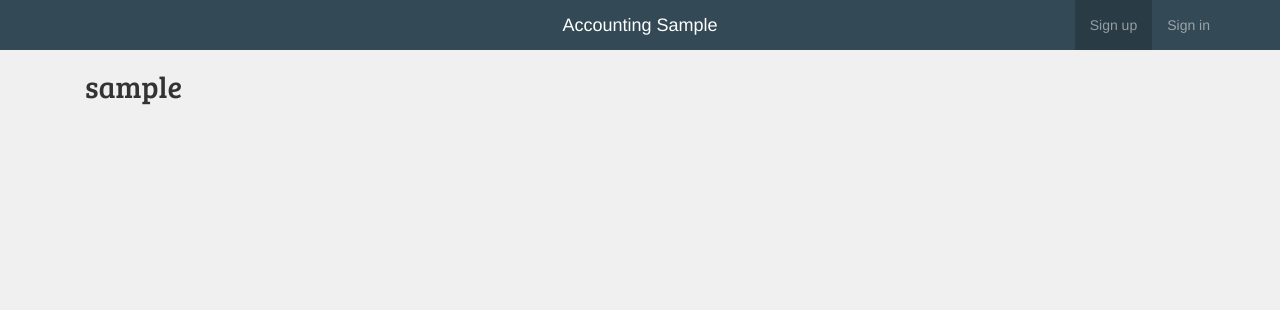
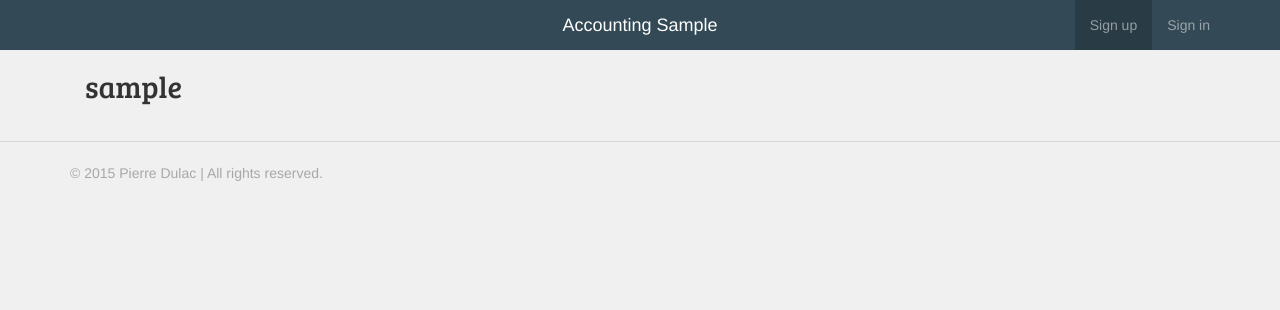
Before and after one commit to dulacp/Accountant, a Django app: template accountant/templates/users/user_detail.html in a window 1280 px wide. Shown: the top 310 px of the page. Run offline with Django 3.2, Linux system fonts and the light colour scheme; tables that the repository leaves empty hold one stand-in row (values such as "Sample post"); the template is opened without the code that fills it: values that come from a table or form of the project are taken from there, most other values are stand-ins (such as "Sample title", 1, 10 or a date in 2020); some libraries are stand-ins or nearby versions.

Commit message:
Insert the footer template into the layout

```diff
--- a/accountant/assets/styles/_generics.scss
+++ b/accountant/assets/styles/_generics.scss
@@ -18,6 +18,25 @@ body {
     background: $dark-grey-color;
     background: linear-gradient(to bottom, $dark-grey-color, $grey-color);
     color: white;
+    text-align: center;
+}
+
+.main-foot {
+    border-top: 1px solid rgba(black, 0.10);
+    padding-top: 1.5em;
+    padding-bottom: 2em;
+    margin-top: 2em;
+    color: rgba(black, 0.30);
+}
+.main-foot--fixed-bottom {
+    position: absolute;
+    bottom: 0;
+    width: 100%;
+
+    color: white;
+    color: rgba(white, 0.20);
+    border-color: transparent;
+
     text-align: center;
 }
 
--- a/accountant/assets/styles/accountant.css
+++ b/accountant/assets/styles/accountant.css
@@ -11,6 +11,22 @@ body {
   background: #29303e;
   background: linear-gradient(to bottom, #29303e, #334955);
   color: white;
+  text-align: center; }
+
+.main-foot {
+  border-top: 1px solid rgba(0, 0, 0, 0.1);
+  padding-top: 1.5em;
+  padding-bottom: 2em;
+  margin-top: 2em;
+  color: rgba(0, 0, 0, 0.3); }
+
+.main-foot--fixed-bottom {
+  position: absolute;
+  bottom: 0;
+  width: 100%;
+  color: white;
+  color: rgba(255, 255, 255, 0.2);
+  border-color: transparent;
   text-align: center; }
 
 .navbar-brand {
--- /dev/null
+++ b/accountant/templates/_partials/footer.html
@@ -0,0 +1,3 @@
+<div class="container">
+    <p>&copy; {% now "Y" %} Pierre Dulac | All rights reserved.</p>
+</div>
--- /dev/null
+++ b/accountant/templates/_partials/header.html
@@ -0,0 +1,9 @@
+<nav class="collapse navbar-collapse navbar-wrapper">
+    <div class="container">
+        <a class="navbar-brand" href="/">Accounting {{ display_version }}</a>
+        <ul class="nav navbar-nav navbar-right">
+            <li><a class="link--bold" href="{% url 'account_signup' %}">Sign up</a></li>
+            <li><a href="{% url 'account_login' %}">Sign in</a></li>
+        </ul>
+    </div>
+</nav>
--- a/accountant/templates/accounting/layout.html
+++ b/accountant/templates/accounting/layout.html
@@ -93,6 +93,12 @@
             <div class="col-sm-9 col-sm-offset-3 col-md-10 col-md-offset-2 main">
                 {# bootstrap_messages #}
                 {% block content %}{% endblock %}
+
+                {% block footer %}
+                <footer class="main-foot">
+                {% include "_partials/footer.html" %}
+                </footer>
+                {% endblock %}
             </div>
         </div>
     </div>
--- a/accountant/templates/layout.html
+++ b/accountant/templates/layout.html
@@ -3,15 +3,7 @@
 
 {% block maincontent %}
     {% block header %}
-    <nav class="collapse navbar-collapse navbar-wrapper">
-        <div class="container">
-            <a class="navbar-brand" href="/">Accounting {{ display_version }}</a>
-            <ul class="nav navbar-nav navbar-right">
-                <li><a class="link--bold" href="{% url 'account_signup' %}">Sign up</a></li>
-                <li><a href="{% url 'account_login' %}">Sign in</a></li>
-            </ul>
-        </div>
-    </nav>
+    {% include "_partials/header.html" %}
     {% endblock %}
 
     {% block container %}
@@ -24,4 +16,10 @@
         </div>
     </div>
     {% endblock container %}
+
+    {% block footer %}
+    <footer class="main-foot">
+    {% include "_partials/footer.html" %}
+    </footer>
+    {% endblock %}
 {% endblock maincontent %}
--- a/accountant/templates/pages/home.html
+++ b/accountant/templates/pages/home.html
@@ -42,4 +42,10 @@
     </div>
 
 </header>
+
+{% block footer %}
+<footer class="main-foot main-foot--fixed-bottom">
+    {% include "_partials/footer.html" %}
+</footer>
+{% endblock %}
 {% endblock maincontent %}
```
